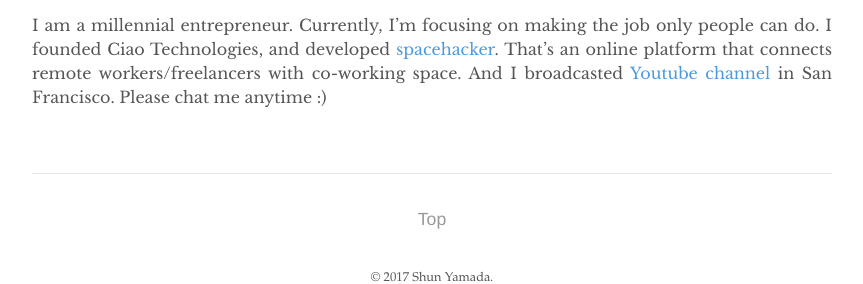
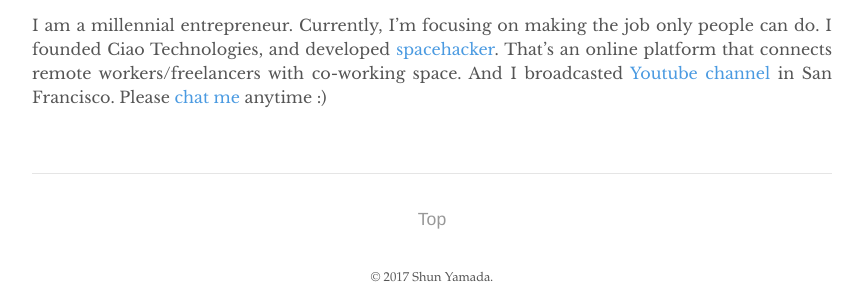
Before and after one commit to shyamady/shunyamada.github.io, a Jekyll site: the page built from about.md, in a window 1280 px wide. Shown: the part 495-779 px from the top of the page, without its empty margins (208-1071 px from the left). Built offline with Jekyll 4.4.1, drawn with Linux system fonts in a browser that asks for light colours; part of the change alters nothing that is shown.

```diff
--- a/about.md
+++ b/about.md
@@ -8,4 +8,4 @@ permalink: /about/
   <img src="{{ site.baseurl }}/img/icon.png" />
 </div>
 
-I am a millennial entrepreneur. Currently, I’m focusing on making the job only people can do. I founded Ciao Technologies, and developed [spacehacker](http://spacehacker.jp/). That’s an online platform that connects remote workers/freelancers with co-working space. And I broadcasted [Youtube channel](https://www.youtube.com/channel/UC4xLeGS0aP0Fnpw3TASEA1A) in San Francisco. Please chat me anytime :)
+I am a millennial entrepreneur. Currently, I’m focusing on making the job only people can do. I founded Ciao Technologies, and developed [spacehacker](http://spacehacker.jp/). That’s an online platform that connects remote workers/freelancers with co-working space. And I broadcasted [Youtube channel](https://www.youtube.com/channel/UC4xLeGS0aP0Fnpw3TASEA1A) in San Francisco. Please [chat me](https://calendly.com/ciao/30min) anytime :)
```
Also changed, not shown: 1 other file.
